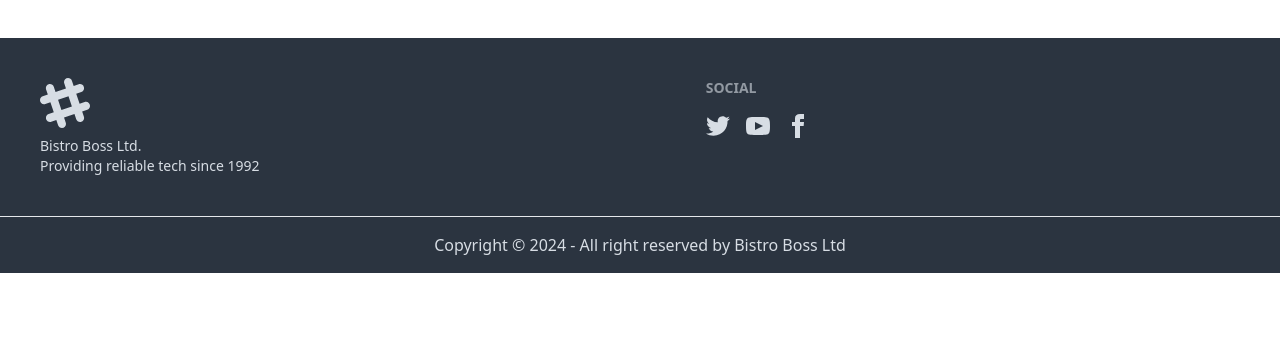
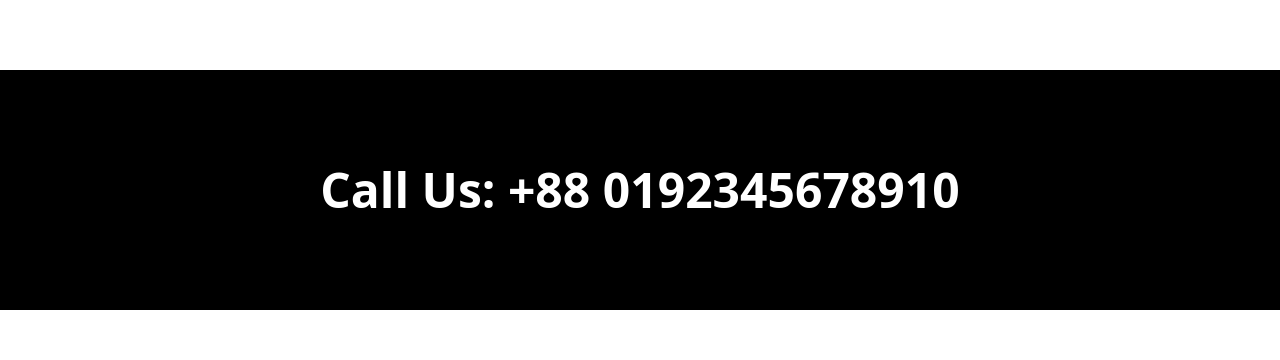
Before and after one commit to rar34/bistro-boss-client, a React (Vite) app: page / in a window 1280 px wide. Shown: the part 2243-2603 px from the top of the page. Before the commit the page ends 2516 px from the top, so only its background shows below. Built offline with nearby package versions, Linux system fonts and the light colour scheme; no server answers.

Commit message:
added call us components

```diff
--- /dev/null
+++ b/src/pages/Home/CallUs.jsx
@@ -0,0 +1,10 @@
+
+const CallUs = () => {
+    return (
+        <div className="max-w-screen-xl mx-auto bg-black my-24 py-24">
+            <p className="text-white font-fontCinzen text-5xl text-center font-semibold">Call Us: +88 0192345678910</p>
+        </div>
+    );
+};
+
+export default CallUs;
--- a/src/pages/Home/Home.jsx
+++ b/src/pages/Home/Home.jsx
@@ -1,5 +1,6 @@
 import Banner from "./Banner";
 import BBoss from "./BBoss";
+import CallUs from "./CallUs";
 import Category from "./Category";
 import PopularMenu from "./PopularMenu";
 
@@ -10,6 +11,7 @@ const Home = () => {
             <Category />
             <BBoss />
             <PopularMenu />
+            <CallUs />
         </div>
     );
 };
```
Also changed, not shown: src/pages/Home/Banner.jsx (+0 -7 lines).
